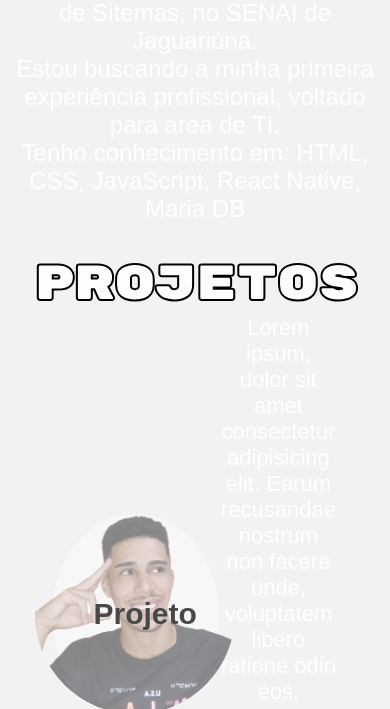
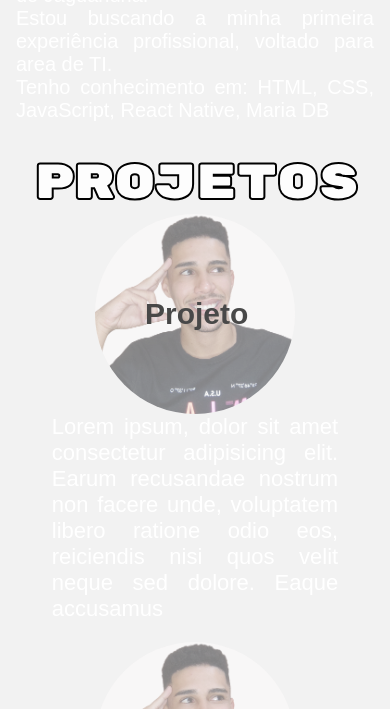
Before and after one commit to aizidro/aizidro.github.io, a plain HTML site: page index.html in a window 390 px wide. Shown: the part 863-1572 px from the top of the page. Drawn offline with Linux system fonts and the light colour scheme.

Commit message:
finalizacao

```diff
--- a/index.html
+++ b/index.html
@@ -59,7 +59,7 @@
                     <div class="div-img"></div>
                         <p>Projeto</p>
                 </div>
-                <p>Lorem ipsum, dolor sit amet consectetur adipisicing elit. Earum recusandae nostrum non facere unde, voluptatem libero ratione odio eos, reiciendis nisi quos velit neque sed dolore. Eaque accusamus voluptas commodi.</p>
+                <p class="mainText">Lorem ipsum, dolor sit amet consectetur adipisicing elit. Earum recusandae nostrum non facere unde, voluptatem libero ratione odio eos, reiciendis nisi quos velit neque sed dolore. Eaque accusamus</p>
             </div>
             <div class="projeto">
                 <a href="#">
@@ -68,7 +68,7 @@
                         <p>Projeto</p>
                     </div>
                 </a>
-                <p>Lorem ipsum, dolor sit amet consectetur adipisicing elit. Earum recusandae nostrum non facere unde, voluptatem libero ratione odio eos, reiciendis nisi quos velit neque sed dolore. Eaque accusamus voluptas commodi.</p>
+                <p class="mainText">Lorem ipsum, dolor sit amet consectetur adipisicing elit. Earum recusandae nostrum non facere unde, voluptatem libero ratione odio eos, reiciendis nisi quos velit neque sed dolore. Eaque accusamus .</p>
             </div>
             <div class="projeto">
                 <a href="#">
@@ -77,7 +77,7 @@
                     <p>Projeto</p>
                 </div>
             </a>
-                <p>Lorem ipsum, dolor sit amet consectetur adipisicing elit. Earum recusandae nostrum non facere unde, voluptatem libero ratione odio eos, reiciendis nisi quos velit neque sed dolore. Eaque accusamus voluptas commodi.</p>
+                <p class="mainText">Lorem ipsum, dolor sit amet consectetur adipisicing elit. Earum recusandae nostrum non facere unde, voluptatem libero ratione odio eos, reiciendis nisi quos velit neque sed dolore. Eaque accusamus.</p>
             </div>
         </div>
     </main>
--- a/style/style.css
+++ b/style/style.css
@@ -128,7 +128,7 @@ button {
     left: 0;
     width: 100%;
     height: 100%;
-    background-color: rgba(0, 0, 0, 0.5);
+    background-color: rgba(0, 0, 0, 0.6);
 
 }
 
@@ -145,6 +145,7 @@ button {
     padding: 20px;
     border-radius: 5px;
     position: relative;
+    max-width: 900px;
 }
 
 .close {
@@ -165,7 +166,7 @@ button {
     border: 5px solid black;
     width: 100%;
     height: 60%;
-    background-color: rgba(248, 248, 248, 0.4);
+    background-color: rgba(40, 110, 240, 0.6);
     background-image: url('../img/game.jpg');
     background-position: center;
     background-size: cover;
@@ -298,36 +299,57 @@ p {
         min-width: 250px;
         min-height: 250px;
     }
-    .texto, .social-media {
+
+    .texto,
+    .social-media {
         width: 100%;
     }
-    h1{
+
+    h1 {
         font-size: 3rem;
     }
-    header, .mainSobre, .mainProjetos {
+
+    header,
+    .mainSobre,
+    .mainProjetos {
         padding: 1rem;
     }
 
-    #openModal{
+    #openModal {
         position: absolute;
         top: 1rem;
         right: 1rem;
     }
 
-    .cabecalho{
+    .cabecalho {
         margin: 0;
     }
 
-     .modal{
+    .modal {
         width: 100%;
     }
 
-    .modal-content{
+    .modal-content {
         width: 90%;
     }
 
-    .close{
+    .close {
         margin-top: 0;
     }
 
+    .mainSobre p{
+        text-align: justify;
+        font-size: 20px;
+        font: normal;
+    }
+
+    .projeto {
+        flex-direction: column;
+    }
+
+    .projeto .mainText {
+        width: 100%;
+        text-align: justify;
+    }
+
 }
```
